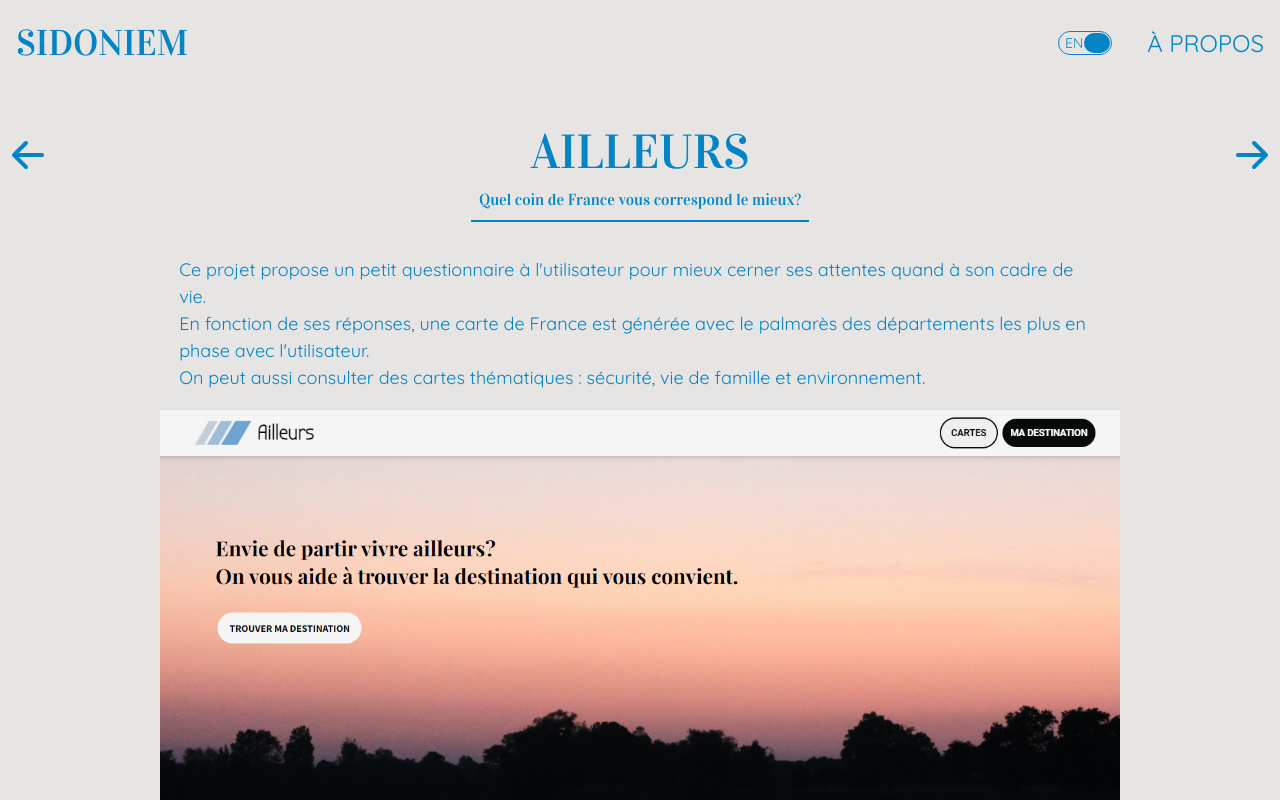
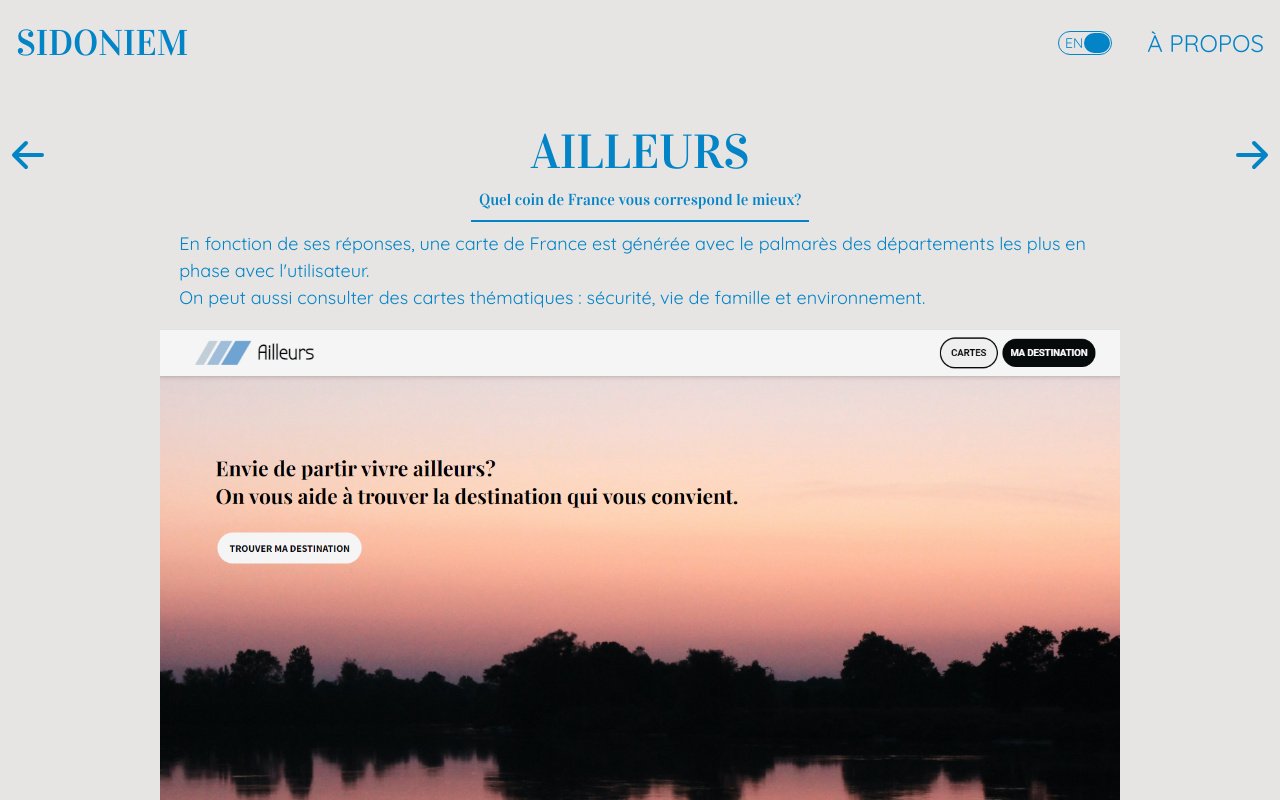
Before and after one commit to Fidomi/portfolio-next, a Next.js app: page /projects in a window 1280 px wide. Built offline with nearby package versions, Linux system fonts and the light colour scheme.

Commit message:
Unused file

```diff
--- a/pages/projects/index.tsx
+++ b/pages/projects/index.tsx
@@ -63,7 +63,7 @@ export default function Project() {
             </div>
             <div
                 className={`container z-0 w-full mx-auto mt-32 md:mt-20 md:min-h-min75`}>
-                <div className={`px-2 w-full h-full mt-3 overflow-y-hidden`}>
+                <div className={`px-2 w-full h-full mt-3`}>
                     {project.dev ? (
                         <DevProject
                             project={project}
```
